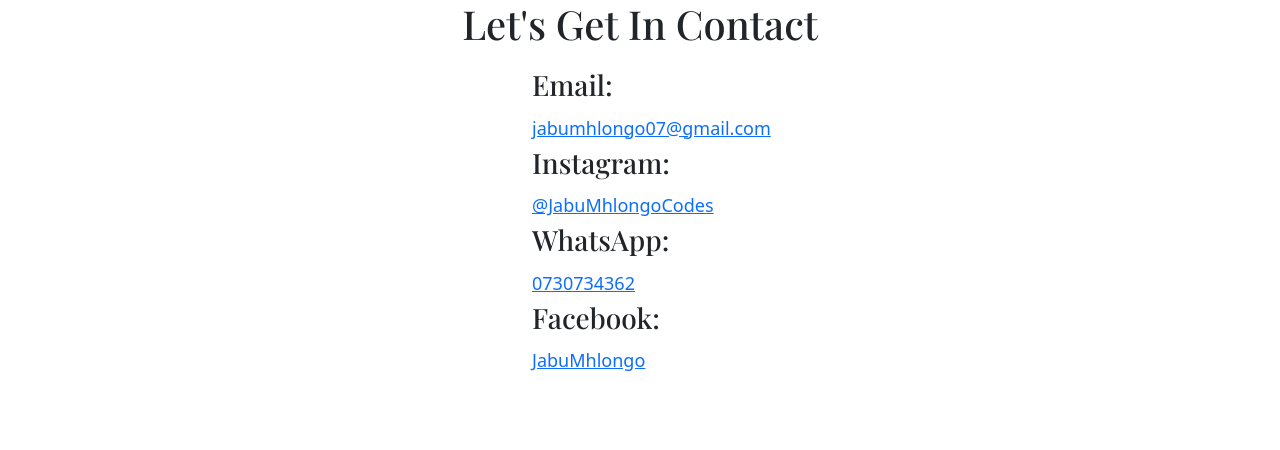
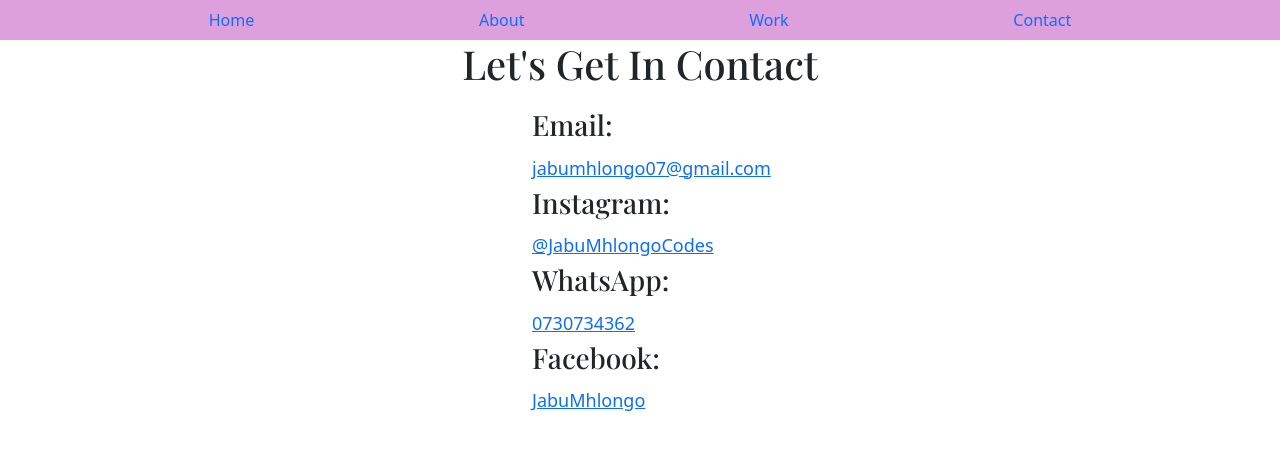
Before and after one commit to JABUMHLONGO/Portfolio-project--Jabu-Mhlongo, a plain HTML site: page contact.html in a window 1280 px wide. Drawn offline with nearby package versions, Linux system fonts and the light colour scheme; a web font is replaced by a local one.

Commit message:
added nav to all the pages

```diff
--- a/contact.html
+++ b/contact.html
@@ -21,6 +21,17 @@
   <title>Contact page</title>
 </head>
 <body>
+
+  <div>
+    <nav class="nav">
+      <a class="nav-link active" aria-current="page" href="index.html">Home</a>
+      <a class="nav-link" href="about.html">About</a>
+      <a class="nav-link" href="work.html">Work</a>
+      <a class="nav-link" href="contact.html">Contact</a>
+  </nav>
+  </div>
+
+
   <h1>Let's Get In Contact</h1>
   <div class="container">
     <div class="contact-content"> <h3>Email:</h3>
```
Also changed, not shown: about.html (+9 -0 lines), index.html (+0 -3 lines), work.html (+11 -0 lines).
